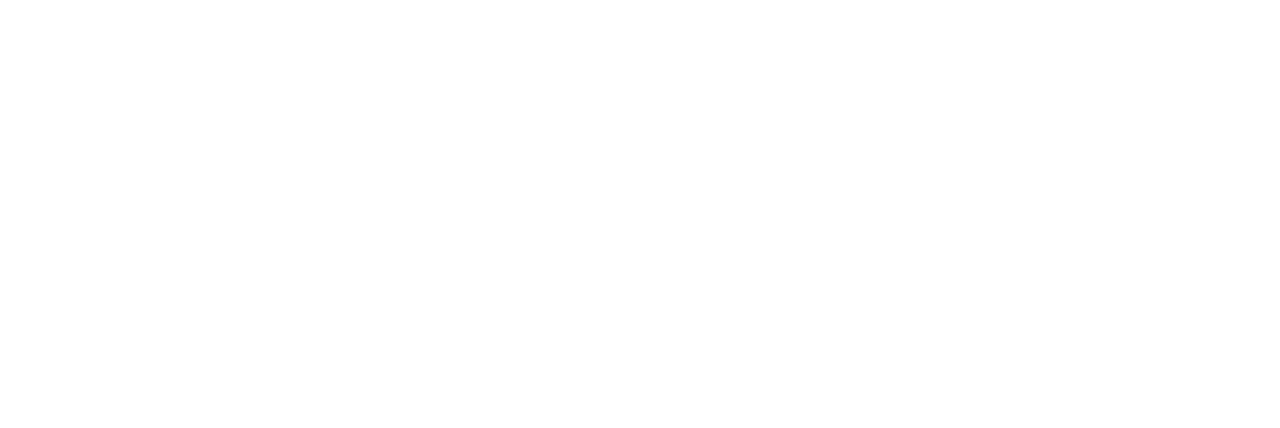
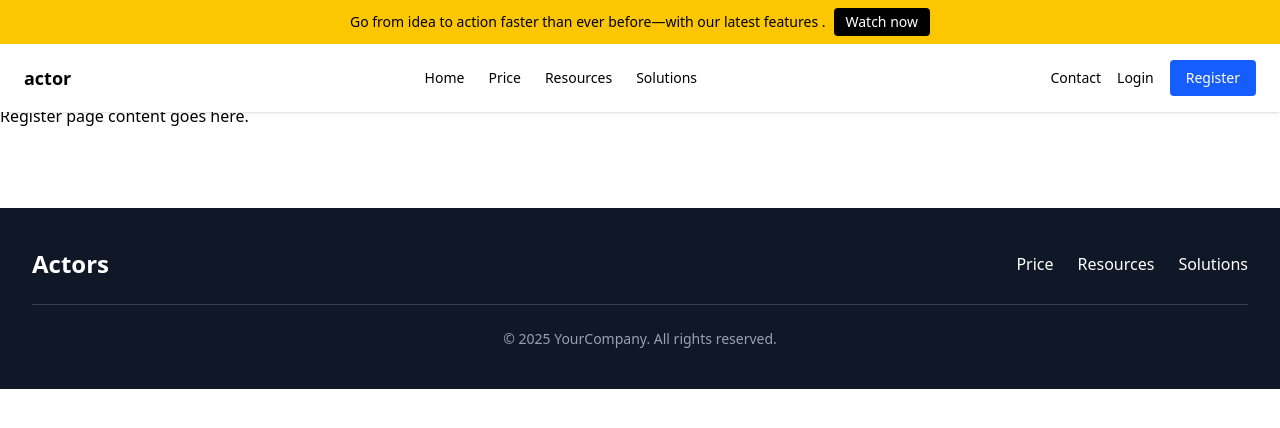
Before and after one commit to m4rcin7/abcd, a React (Vite) app: page /register in a window 1280 px wide. Before the commit this address had no page. Shown: the top 428 px of the page. Built offline with nearby package versions, Linux system fonts and the light colour scheme.

Commit message:
update routing

```diff
--- a/src/main.tsx
+++ b/src/main.tsx
@@ -9,6 +9,8 @@
 import Resources from "./pages/Resources";
 import Price from "./pages/Price";
 import Contact from "./pages/Contact";
+import Login from "./pages/Login";
+import Register from "./pages/Register";
 
 createRoot(document.getElementById("root")!).render(
   <StrictMode>
@@ -20,6 +22,8 @@
           <Route path="resources" element={<Resources />} />
           <Route path="solutions" element={<Solutions />} />
           <Route path="contact" element={<Contact />} />
+          <Route path="login" element={<Login />} />
+          <Route path="register" element={<Register />} />
         </Route>
       </Routes>
     </Router>
```
